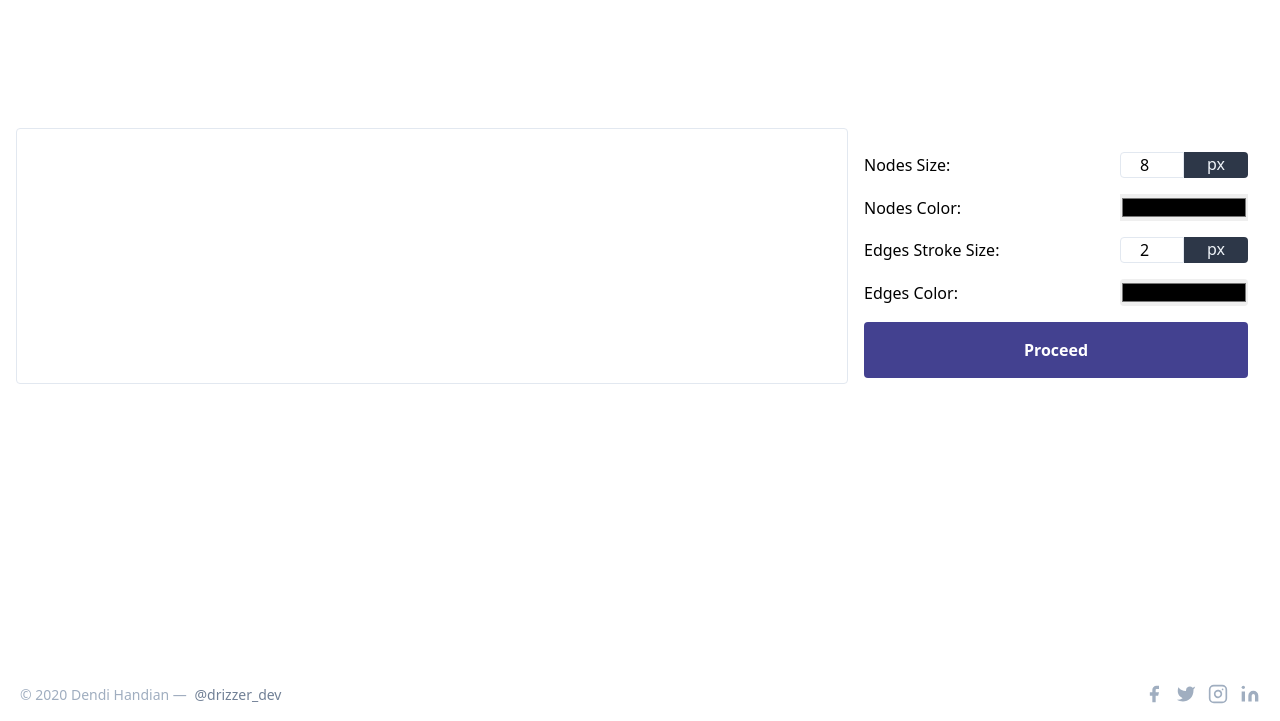
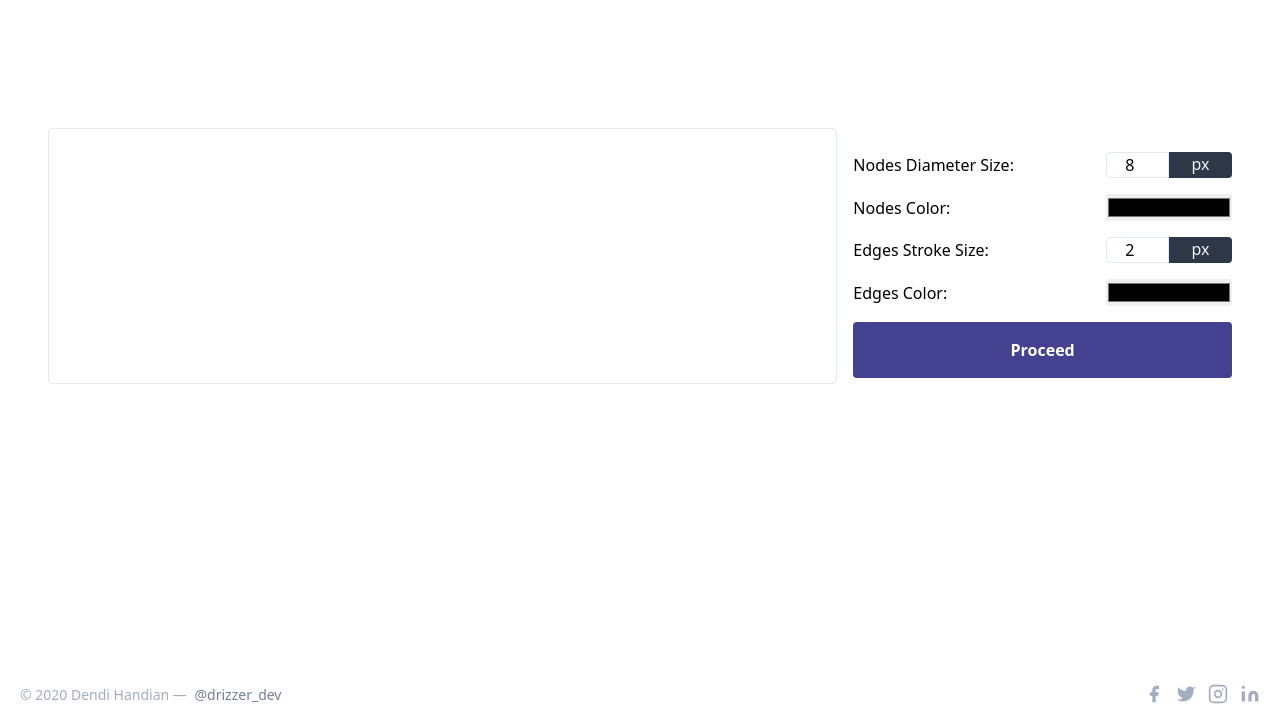
Before and after one commit to dendihandian/grafify, a Flask app: page / in a window 1280 px wide. Shown: the part 80-801 px from the top of the page. Run offline with Flask 2, Linux system fonts and the light colour scheme; style sheets or scripts are compiled from the project's sources.

Commit message:
wrap form element

```diff
--- a/templates/layout/app.html
+++ b/templates/layout/app.html
@@ -9,7 +9,7 @@
 	<body>
         {% include "partials/header.html" %}
 
-		<main>
+		<main class="px-4">
 			{% block content %}{% endblock %}
 		</main>
 
--- a/templates/partials/graph-form.html
+++ b/templates/partials/graph-form.html
@@ -1,10 +1,12 @@
-<div id="graph-form-container" class="sm:pt-8 md:pt-32 flex flex-col justify-center sm:flex-row p-4">
+<form class="sm:pt-8 md:pt-32 flex flex-col justify-center sm:flex-row p-8" id="graph-form"
+{# method="POST" action="#" #}
+>
     <div class="w-full lg:w-2/3">
-        <textarea class="w-full h-64 resize-none border rounded focus:outline-none focus:shadow-outline" name="" id="" cols="30" rows="10"></textarea>
+        <textarea class="w-full h-64 p-4 resize-none border rounded focus:outline-none focus:shadow-outline" name="" id="" cols="30" rows="10"></textarea>
     </div>
-    <div class="w-full lg:w-1/3 p-4 flex flex-col justify-center">
+    <div class="w-full lg:w-1/3 py-4 sm:pl-4 flex flex-col justify-center">
         <div class="w-full my-2 flex items-center justify-center">
-            <label class="w-2/3" for="">Nodes Size:</label>
+            <label class="w-2/3" for="">Nodes Diameter Size:</label>
             <div class="w-1/3 flex">
                 <input class="w-1/2 border border-gray-300 text-center rounded-l" type="number" min="1" max="64" value="8" name="" id="">
                 <div class="w-1/2 bg-gray-800 text-center text-gray-200 rounded-r">px</div>
@@ -29,4 +31,4 @@
             <button class="w-full p-4 bg-indigo-800 rounded text-white font-bold" type="submit">Proceed</button>
         </div>
     </div>
-</div>
+</form>
```
